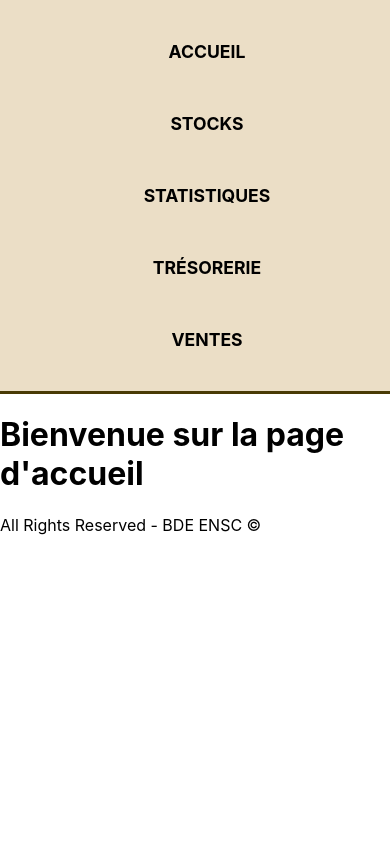
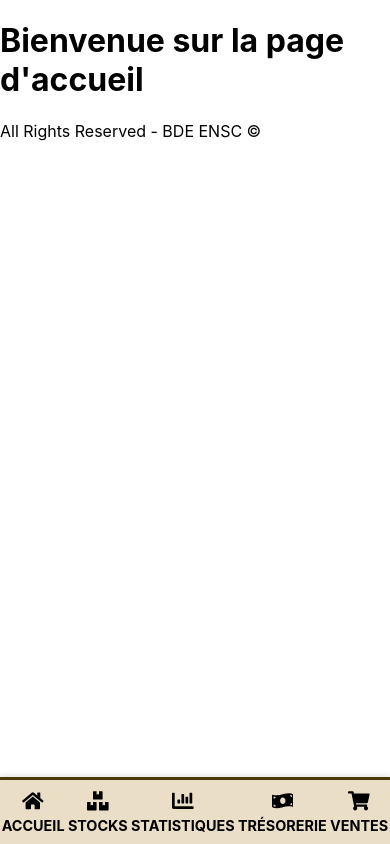
Before and after one commit to Eliottcmu/gestion-stocks-calabar, a React (Create React App) app in the folder bob/: page / in a window 390 px wide. Built offline with nearby package versions, Linux system fonts and the light colour scheme.

Commit message:
navbar en bas fonctionnelle

```diff
--- a/bob/package.json
+++ b/bob/package.json
@@ -6,6 +6,7 @@
     "cra-template": "1.2.0",
     "react": "^19.0.0",
     "react-dom": "^19.0.0",
+    "react-icons": "^5.4.0",
     "react-router-dom": "^7.1.1",
     "react-scripts": "5.0.1"
   },
--- a/bob/src/App.js
+++ b/bob/src/App.js
@@ -1,5 +1,6 @@
 import { BrowserRouter, Routes, Route } from 'react-router-dom';
 import { useState } from 'react';
+import React from 'react'
 import Home from './pages/Home';
 import Stock from './pages/Stock';
 import Statistiques from './pages/Statistiques';
--- a/bob/src/components/NavBar/NavBar.css
+++ b/bob/src/components/NavBar/NavBar.css
@@ -1,76 +1,43 @@
-#logo {
-    width: 50px;
-    height: auto;
-    margin-right: 20px;
+/* Global navbar styles */
+.navbar {
+    display: flex;
+    justify-content: space-around;
+    align-items: center;
+    background-color: #ebdec6;
+    border-top: solid 3px #493a04;
+    padding: 10px 0;
+    position: fixed;
+    bottom: 0;
+    width: 100%;
+    box-shadow: 0 -2px 5px rgba(0, 0, 0, 0.1);
+    z-index: 1000;
 }
 
-.navbar {
+/* Navigation links container */
+.navlink {
     display: flex;
+    flex-direction: column;
     align-items: center;
-    justify-content: center;
-    background-color: #ebdec6;
-    border-bottom: solid 3px #493a04;
-    padding: 20px;
-    flex-wrap: wrap;
-}
-
-.navlinks-container {
-    display: flex;
-    align-items: center;
-    flex-wrap: wrap;
-}
-
-.navlink {
+    text-decoration: none;
     color: rgb(0, 0, 0);
-    cursor: pointer;
-    padding: 10px 15px;
+    font-size: 0.9em;
     font-weight: bold;
     text-transform: uppercase;
     transition: all 0.3s;
-    font-size: 1.1em;
     text-align: center;
-    border-radius: 5px;
 }
 
+/* Icons in the nav links */
+.navlink-icon {
+    font-size: 1.5em;
+    margin-bottom: 5px;
+}
+
+/* Hover and active effects */
 .navlink:hover {
-    background-color: rgba(0, 0, 0, 0.1);
+    color: #493a04;
 }
 
 .navlink:active {
-    background-color: rgba(0, 0, 0, 0.2);
+    color: rgba(0, 0, 0, 0.7);
 }
-
-
-@media (max-width: 768px) {
-    .navbar {
-        flex-direction: column;
-        padding: 15px;
-    }
-
-    .navlinks-container {
-        flex-direction: column;
-        gap: 10px;
-        padding: 20px
-    }
-
-    #logo {
-        margin-bottom: 10px;
-    }
-
-    .navlink {
-        font-size: 1.1em;
-        padding: 8px 12px;
-        width: 100%;
-        text-align: center;
-    }
-}
-
-@media (min-width: 769px) and (max-width: 1024px) {
-    .navbar {
-        padding: 10px 20px;
-    }
-
-    .navlink {
-        font-size: 1.2em;
-    }
-}
--- a/bob/src/components/NavBar/NavBar.js
+++ b/bob/src/components/NavBar/NavBar.js
@@ -1,18 +1,33 @@
 import React from 'react';
-import NavLink from '../NavLink/NavLink';
+import { Link } from 'react-router-dom';
+import { FaHome, FaBoxes, FaChartBar, FaMoneyBillWave, FaShoppingCart } from 'react-icons/fa';
 import './NavBar.css';
 
-function NavBar({ setPage }) {
+function NavBar() {
     return (
         <nav className="navbar">
-            {/* <img src='/img/Logo Blanc.png' id="logo"></img> */}
-            <NavLink onClick={() => setPage('Home')} text="Accueil" />
-            <NavLink onClick={() => setPage('Stock')} text="Stocks" />
-            <NavLink onClick={() => setPage('Statistiques')} text="Statistiques" />
-            <NavLink onClick={() => setPage('Tresorerie')} text="Trésorerie" />
-            <NavLink onClick={() => setPage('Ventes')} text="Ventes" />
-
+            <Link to="/" className="navlink">
+                <FaHome className="navlink-icon" />
+                Accueil
+            </Link>
+            <Link to="/stock" className="navlink">
+                <FaBoxes className="navlink-icon" />
+                Stocks
+            </Link>
+            <Link to="/statistiques" className="navlink">
+                <FaChartBar className="navlink-icon" />
+                Statistiques
+            </Link>
+            <Link to="/tresorerie" className="navlink">
+                <FaMoneyBillWave className="navlink-icon" />
+                Trésorerie
+            </Link>
+            <Link to="/ventes" className="navlink">
+                <FaShoppingCart className="navlink-icon" />
+                Ventes
+            </Link>
         </nav>
     );
 }
+
 export default NavBar;
--- a/bob/src/pages/Home.js
+++ b/bob/src/pages/Home.js
@@ -1,4 +1,4 @@
-// import React, { useState } from 'react';
+import React, { useState } from 'react';
 
 function Home({ setPage }) {
     // const [events] = useState([
--- a/bob/src/pages/Statistiques.js
+++ b/bob/src/pages/Statistiques.js
@@ -0,0 +1,26 @@
+import React from 'react';
+
+function Statistiques({ setPage }) {
+    // Appel de setPage pour mettre à jour l'état si nécessaire
+    React.useEffect(() => {
+        setPage('Statistiques');
+    }, [setPage]);
+
+    return (
+        <div>
+            <header>
+                <h1>Statistiques</h1>
+            </header>
+            <main>
+                <div className="statistiques-main">
+                    <p>Bienvenue sur la page Statistiques.</p>
+                </div>
+            </main>
+            <footer>
+                All Rights Reserved - BDE ENSC ©
+            </footer>
+        </div>
+    );
+}
+
+export default Statistiques;
--- a/bob/src/pages/Stock.js
+++ b/bob/src/pages/Stock.js
@@ -0,0 +1,25 @@
+import React from 'react';
+
+function Stock({ setPage }) {
+    React.useEffect(() => {
+        setPage('Stock');
+    }, [setPage]);
+
+    return (
+        <div>
+            <header>
+                <h1>Stock</h1>
+            </header>
+            <main>
+                <div className="stock-main">
+                    <p>Bienvenue sur la page Stock.</p>
+                </div>
+            </main>
+            <footer>
+                All Rights Reserved - BDE ENSC ©
+            </footer>
+        </div>
+    );
+}
+
+export default Stock;
--- a/bob/src/pages/Tresorerie.js
+++ b/bob/src/pages/Tresorerie.js
@@ -0,0 +1,25 @@
+import React from 'react';
+
+function Tresorerie({ setPage }) {
+    React.useEffect(() => {
+        setPage('Tresorerie');
+    }, [setPage]);
+
+    return (
+        <div>
+            <header>
+                <h1>Tresorerie</h1>
+            </header>
+            <main>
+                <div className="tresorerie-main">
+                    <p>Bienvenue sur la page de Tresorerie.</p>
+                </div>
+            </main>
+            <footer>
+                All Rights Reserved - BDE ENSC ©
+            </footer>
+        </div>
+    );
+}
+
+export default Tresorerie;
--- a/bob/src/pages/Ventes.js
+++ b/bob/src/pages/Ventes.js
@@ -0,0 +1,25 @@
+import React from 'react';
+
+function Ventes({ setPage }) {
+    React.useEffect(() => {
+        setPage('Stock');
+    }, [setPage]);
+
+    return (
+        <div>
+            <header>
+                <h1>Ventes</h1>
+            </header>
+            <main>
+                <div className="ventes-main">
+                    <p>Bienvenue sur la page Ventes.</p>
+                </div>
+            </main>
+            <footer>
+                All Rights Reserved - BDE ENSC ©
+            </footer>
+        </div>
+    );
+}
+
+export default Ventes;
```
Also changed, not shown: 1 other file (tests, documents, lock files or other folders).
